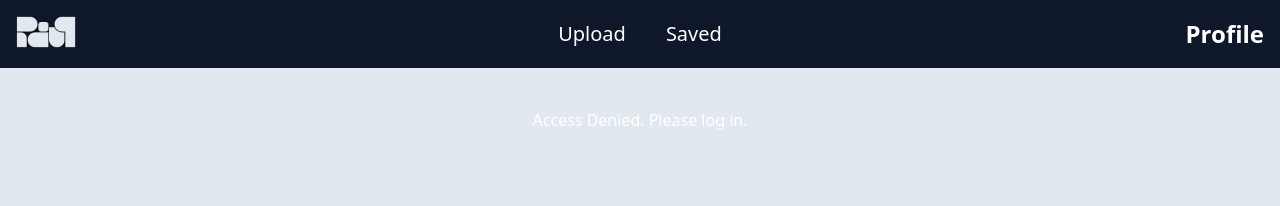
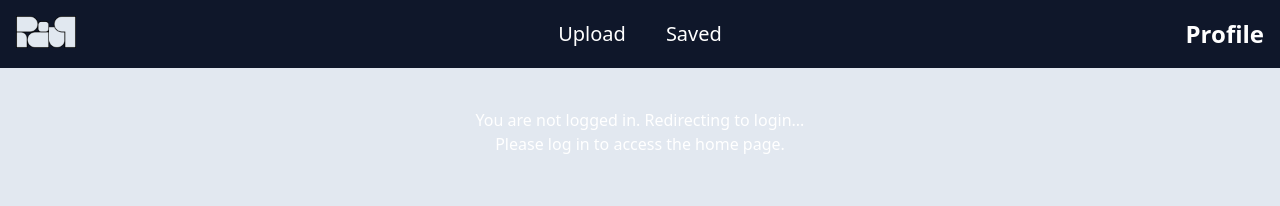
Before and after one commit to ALI-HUP/PicUp-website, a Next.js app: page /home in a window 1280 px wide. Shown: the top 206 px of the page. Built offline with nearby package versions, Linux system fonts and the light colour scheme; no server answers.

Commit message:
home updated

```diff
--- a/app/home/page.tsx
+++ b/app/home/page.tsx
@@ -1,30 +1,26 @@
 import { getServerSession } from "next-auth";
 import { authOptions } from "../api/auth/[...nextauth]/route";
-import ImageGrid from "@/components/ImageGrid";
-import Image from "next/image";
-import profilePic from "@/public/profile/360_F_819663119_che4sZSrmQv8uQJOzuN9TVQFQNHJlfQ2.jpg";
+import LogoutButton from "@/components/LogoutButton";
+
 
 export default async function HomePage() {
   const session = await getServerSession(authOptions);
 
   if (!session) {
-    return <p className="text-center mt-10">Access Denied. Please log in.</p>;
+    return (
+      <div className="text-center mt-10">
+        <p>You are not logged in. Redirecting to login...</p>
+        <p>Please log in to access the home page.</p>
+      </div>
+    );
   }
 
   return (
     <div className="mb-40">
-      <ImageGrid images={[]} />
+      <h1>Welcome to the Home Page!</h1>
+      <p>Enjoy exploring amazing photos and galleries.</p>
+      <LogoutButton />
 
-      <div className="flex justify-center items-center flex-col">
-        <div className="bg-slate-700 p-10 w-[50%] m-5 flex gap-20">
-          <div>
-            <p>Welcome to the Home Page! Here's your profile info.</p>
-          </div>
-          <div>
-            <Image alt="profile pic" src={profilePic} className="w-40" />
-          </div>
-        </div>
-      </div>
     </div>
   );
 }
```
